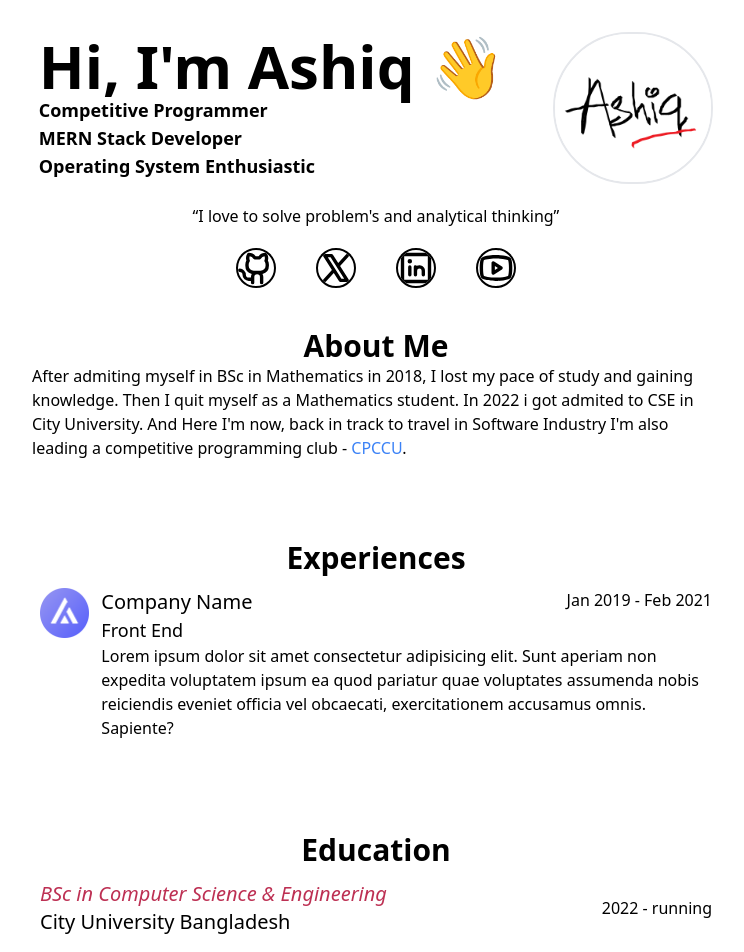
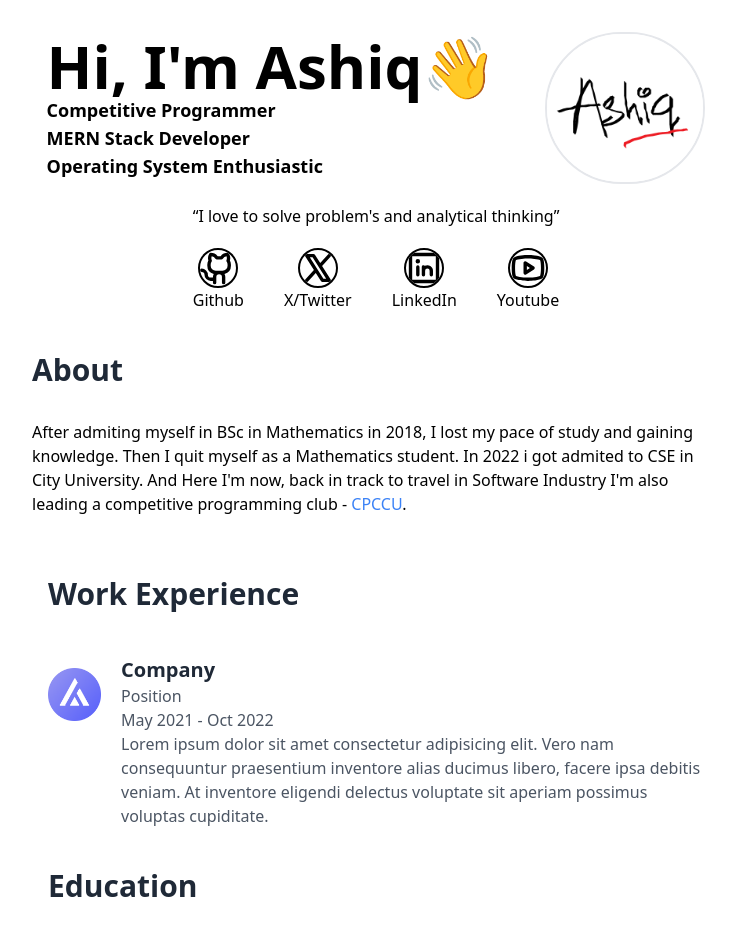
Before and after one commit to mdsiaofficial/ashiq-portfolio, a React (Vite) app: page / in a window 1280 px wide. Shown: the top 952 px of the page, without its empty margins (264-1008 px from the left). Built offline with nearby package versions, Linux system fonts and the light colour scheme.

Commit message:
"Refactored components: updated styles, removed/added elements, and modified layouts in About, Education, Header, and Home components."

```diff
--- a/src/Comps/About.jsx
+++ b/src/Comps/About.jsx
@@ -5,12 +5,11 @@
   const { basicInfo } = data[0]; // Destructure to get basicInfo from the first object in the data array
 
   return (
-    <div className='flex flex-col justify-center items-center my-10'>
+    <div className='flex flex-col justify-center  my-10'>
 
       {/* Title */}
-      <section className=''>
-        <h1 className='text-xl font-semibold
-                      md:text-3xl md:font-semibold'>About Me</h1>
+      <section className='text-left'>
+      <h2 className="text-3xl font-bold text-gray-800 mb-8">About</h2>
       </section>
 
       <section className='max-w-[43rem]'>
--- a/src/Comps/Education.jsx
+++ b/src/Comps/Education.jsx
@@ -3,13 +3,8 @@
 const Education = () => {
   const { education } = data[0]; // Corrected to get education from the first object in the data array
   return (
-    <div className='flex flex-col my-10 md:w-[42rem]'>
-
-      {/* Title */}
-      <section className='text-center max-w-[43rem]'>
-        <h1 className='text-xl font-semibold
-                      md:text-3xl md:font-semibold'>Education</h1>
-      </section>
+    <div className="md:container flex md:gap-3 md:max-w-[43rem] flex-col mx-auto md:px-4 py-5">
+      <h2 className="text-3xl font-bold text-gray-800 mb-8">Education</h2>
 
       <section className=' my-3 flex flex-col gap-8'>
         {
--- a/src/Comps/Header.jsx
+++ b/src/Comps/Header.jsx
@@ -12,9 +12,9 @@
 
         {/* title info */}
         <section className='flex flex-col'>
-          <h1 className=' text-3xl font-bold
-                        md:text-6xl md:font-extrabold'>
-            Hi, I'm {`Ashiq`} 👋</h1>
+          <h1 className=' flex text-3xl font-bold
+                        md:text-6xl md:font-extrabold '>
+            Hi, I'm {`Ashiq`} <p className='hover:animate-bounce'>👋</p></h1>
           <h2 className='text-sm
                       md:text-lg md:font-semibold'>
             Competitive Programmer <br/>
@@ -36,18 +36,22 @@
       {/* social */}
       <div className='flex gap-10'>
 
-        <a href="https://github.com/mdsiaofficial">
-          <PiGithubLogoBold  className='border-2 rounded-full hover:bg-blue-200 border-black w-10 h-10'/>
+        <a href="https://github.com/mdsiaofficial" className='flex flex-col items-center justify-center'>
+          <PiGithubLogoBold className='border-2 rounded-full hover:bg-blue-200 border-black w-10 h-10 hover:scale-125 hover:transition-all hover:duration-500' />
+          <p>Github</p>
         </a>
-        <a href="https://x.com/mdsiaofficial">
-          <PiXLogoBold  className='border-2 rounded-full hover:bg-blue-200 border-black w-10 h-10'/>
+        <a href="https://x.com/mdsiaofficial" className='flex flex-col items-center justify-center'>
+          <PiXLogoBold  className='border-2 rounded-full hover:bg-blue-200 border-black w-10 h-10 hover:scale-125 hover:transition-all hover:duration-500'/>
 
+          <p>X/Twitter</p>
         </a>
-        <a href="https://linkedin.com/in/mdsiaofficial">
-          <PiLinkedinLogoBold  className='border-2 rounded-full hover:bg-blue-200 border-black w-10 h-10'/>
+        <a href="https://linkedin.com/in/mdsiaofficial" className='flex flex-col items-center justify-center'>
+          <PiLinkedinLogoBold  className='border-2 rounded-full hover:bg-blue-200 border-black w-10 h-10 hover:scale-125 hover:transition-all hover:duration-500'/>
+          <p>LinkedIn</p>
         </a>
-        <a href="https://youtube.com/@mdsiaofficial">
-          <PiYoutubeLogoBold  className='border-2 rounded-full hover:bg-blue-200 border-black w-10 h-10'/>
+        <a href="https://youtube.com/@mdsiaofficial" className='flex flex-col items-center justify-center'>
+          <PiYoutubeLogoBold  className='border-2 rounded-full hover:bg-blue-200 border-black w-10 h-10 hover:scale-125 hover:transition-all hover:duration-500'/>
+          <p>Youtube</p>
         </a>
       </div>
     </div>
--- /dev/null
+++ b/src/Comps/WorkExperience.jsx
@@ -0,0 +1,29 @@
+import React from 'react';
+import atom from '../assets/atomic.png';
+
+const WorkExperience = () => {
+  return (
+    <div className="md:container flex md:gap-3 md:max-w-[43rem] flex-col mx-auto md:px-4 py-5">
+      <h2 className="text-3xl font-bold text-gray-800 mb-8">Work Experience</h2>
+
+      {/* Atomic Finance */}
+      <div className="flex gap-5">
+        <div className="mt-3">
+          <img src={atom} alt="Atomic Finance Logo" className="w-[10rem]" />
+        </div>
+        <div>
+          <h3 className="text-xl font-bold text-gray-800">Company</h3>
+          <p className="text-gray-600">Position</p>
+          <p className="text-gray-600">May 2021 - Oct 2022</p>
+          <p className="text-gray-600">
+            Lorem ipsum dolor sit amet consectetur adipisicing elit. Vero nam consequuntur praesentium inventore alias ducimus libero, facere ipsa debitis veniam. At inventore eligendi delectus voluptate sit aperiam possimus voluptas cupiditate.
+          </p>
+        </div>
+      </div>
+
+
+    </div>
+  );
+};
+
+export default WorkExperience;
--- a/src/Pages/Home.jsx
+++ b/src/Pages/Home.jsx
@@ -3,6 +3,7 @@
 import About from '../Comps/About'
 import Works from '../Comps/Works'
 import Education from '../Comps/Education'
+import WorkExperience from '../Comps/WorkExperience'
 
 const Home = () => {
   return (
@@ -10,7 +11,8 @@
 
       <Header />
       <About />
-      <Works />
+      {/* <Works /> */}
+      <WorkExperience/>
       <Education/>
     </div>
   )
```
